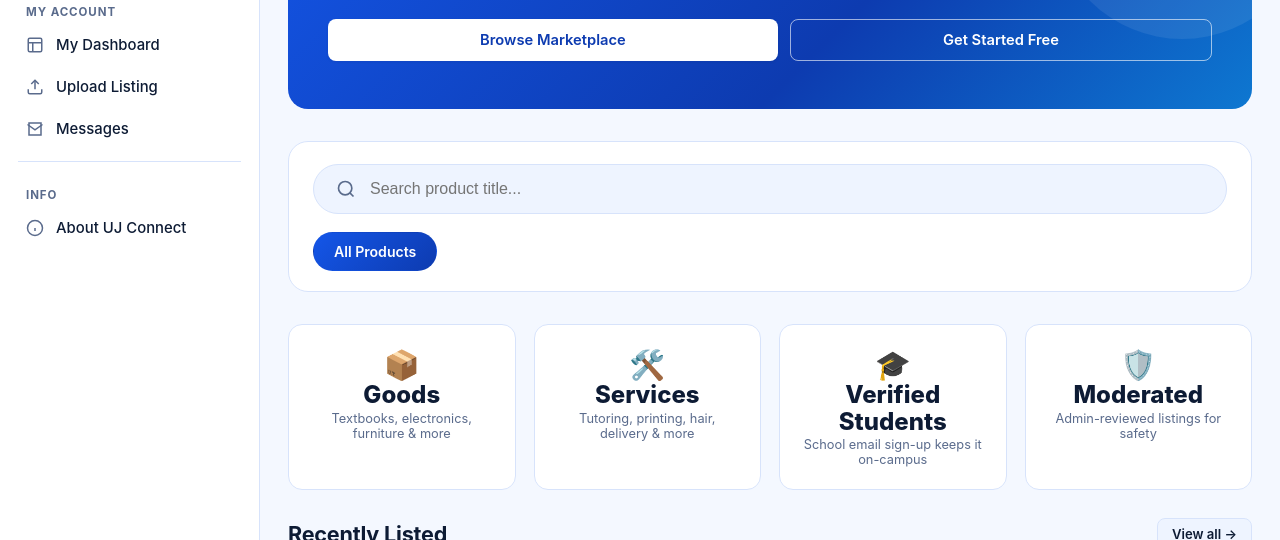
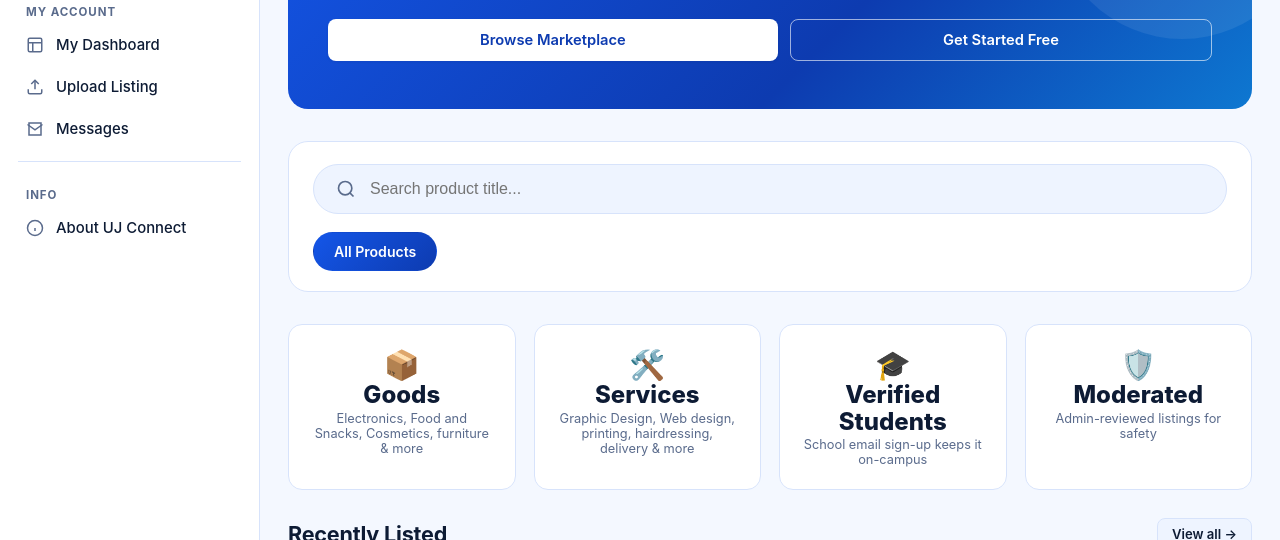
Before and after one commit to Dimzydutch/UJ-CONNECT, a website: page public/index.html in a window 1280 px wide. Shown: the part 260-800 px from the top of the page. Drawn offline with Linux system fonts and the light colour scheme; no server answers.

Commit message:
updated code

```diff
--- a/public/index.html
+++ b/public/index.html
@@ -37,12 +37,12 @@
         <div class="panel" style="text-align:center;">
           <div style="font-size:1.8rem;font-weight:800;color:var(--primary);">📦</div>
           <div class="stat-value">Goods</div>
-          <div class="stat-label">Textbooks, electronics, furniture & more</div>
+          <div class="stat-label">Electronics, Food and Snacks, Cosmetics, furniture & more</div>
         </div>
         <div class="panel" style="text-align:center;">
           <div style="font-size:1.8rem;">🛠️</div>
           <div class="stat-value">Services</div>
-          <div class="stat-label">Tutoring, printing, hair, delivery & more</div>
+          <div class="stat-label">Graphic Design, Web design, printing, hairdressing, delivery & more</div>
         </div>
         <div class="panel" style="text-align:center;">
           <div style="font-size:1.8rem;">🎓</div>
@@ -66,7 +66,7 @@
 
       <section id="about" class="panel" style="margin-top:40px;">
         <h2 class="mt-0">About UJ Connect</h2>
-        <p class="text-muted">UJ Connect was built to give University of Johannesburg students a safe, dedicated space to trade goods and offer services to one another — no more digging through scattered WhatsApp groups or social media posts. Every account is verified with a school email, and every listing passes through admin review before it goes live.</p>
+        <p class="text-muted">UJ Connect was built to give University of Jos students a safe, dedicated space to trade goods and offer services to one another. Every account is verified with a school email, and every listing passes through admin review before it goes live.</p>
       </section>
 
       <div class="footer-cta-banner">
@@ -96,9 +96,9 @@
             </div>
             <p>The #1 campus marketplace for UJ students. Discover, buy, and sell with trust.</p>
             <div class="footer-built-by">
-              <strong>Built by the UJ Connect Team</strong>
-              Computer Science students, University of Johannesburg.<br />
-              Need a website, MVP, or platform like this? <a href="mailto:hello@ujconnect.example">Reach out.</a>
+              <strong>Built by Matthew Oduwole</strong>
+              <br />
+              Need a website, MVP, or platform like this? <a href="mailto:hello@dimzydutch@gmail.com">Reach out.</a>
             </div>
           </div>
           <div class="footer-col">
@@ -116,7 +116,7 @@
             <h4>Legal</h4>
             <a href="#">Privacy Policy</a>
             <a href="#">Terms of Service</a>
-            <a href="mailto:hello@ujconnect.example">Contact Us</a>
+            <a href="mailto:hello@dimzydutch@gmail.com">Contact Us</a>
           </div>
         </div>
         <div class="footer-bottom-bar">
```
